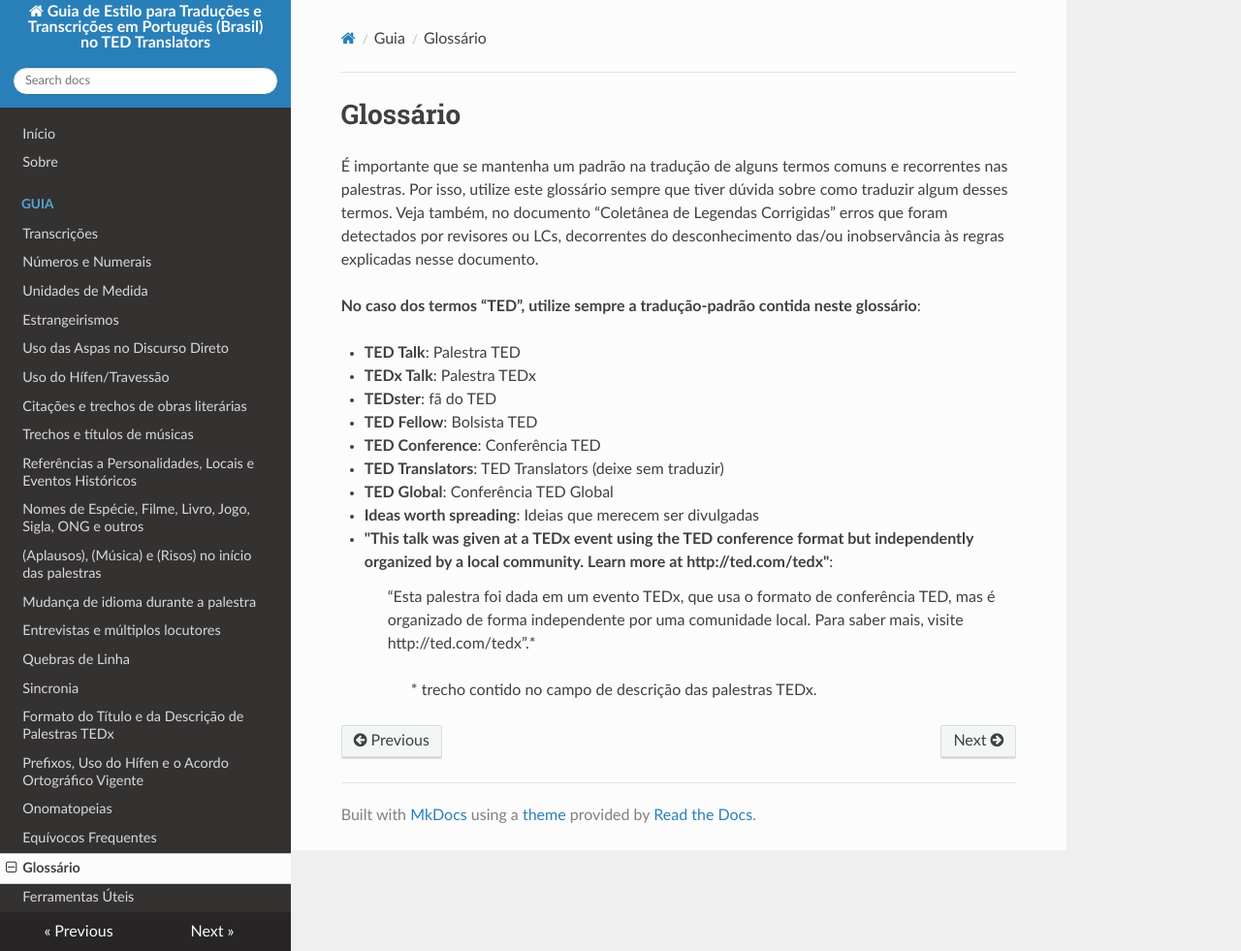
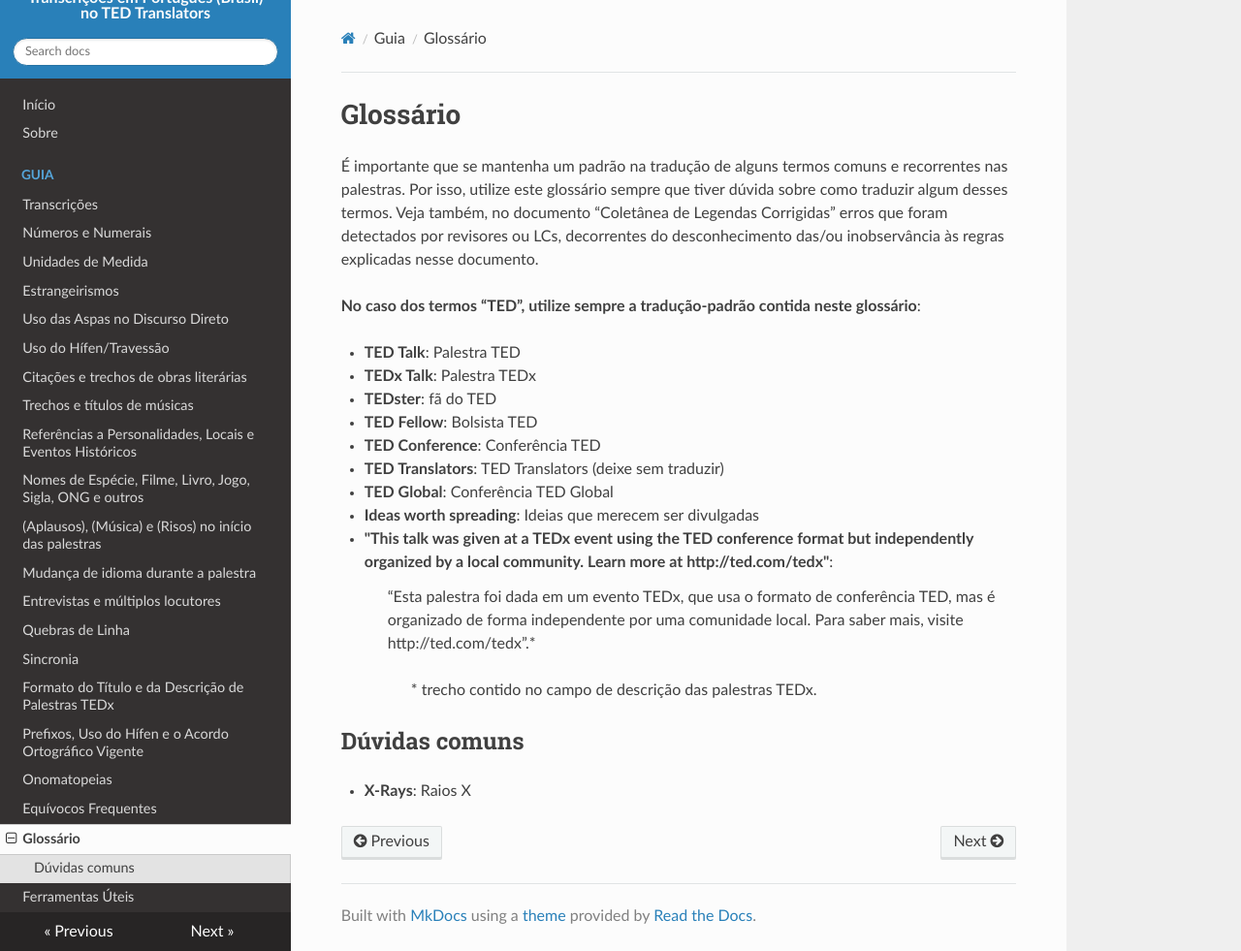
Before and after one commit to tupaschoal/TED-Translators_PT-BR_Styleguide, an MkDocs documentation site: the page built from docs/glossario.md, in a window 1280 px wide and 981 px high. Shown: the whole window at 97% size. Built offline with MkDocs 1.6.1, drawn with Linux system fonts in a browser that asks for light colours; nearby versions of some CDN libraries; old or Windows-style settings are respelled for this version of MkDocs.

Commit message:
Add "Duvidas comuns" section
"Glossario" now contains a new section to include commonly mistranslated
keywords.

```diff
--- a/docs/glossario.md
+++ b/docs/glossario.md
@@ -15,3 +15,7 @@
 - **"This talk was given at a TEDx event using the TED conference format but independently organized by a local community. Learn more at http://ted.com/tedx"**:
 > “Esta palestra foi dada em um evento TEDx, que usa o formato de conferência TED, mas é organizado de forma independente por uma comunidade local. Para saber mais, visite http://ted.com/tedx”.*
 >> \* trecho contido no campo de descrição das palestras TEDx.
+
+## Dúvidas comuns
+
+- **X-Rays**: Raios X
```
